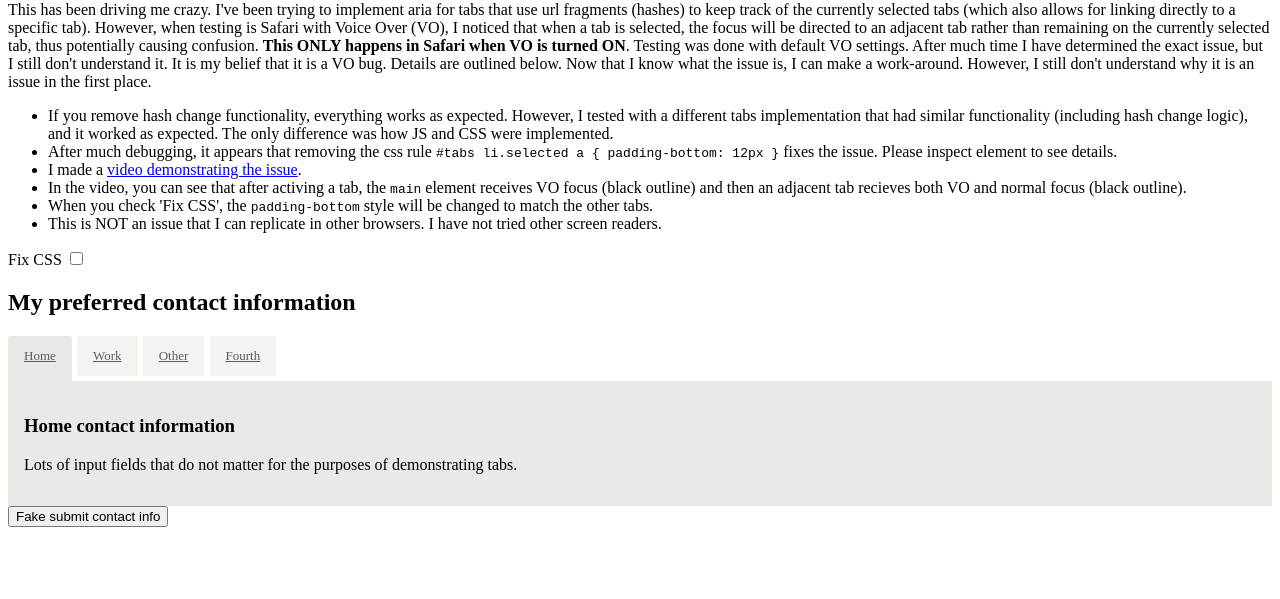
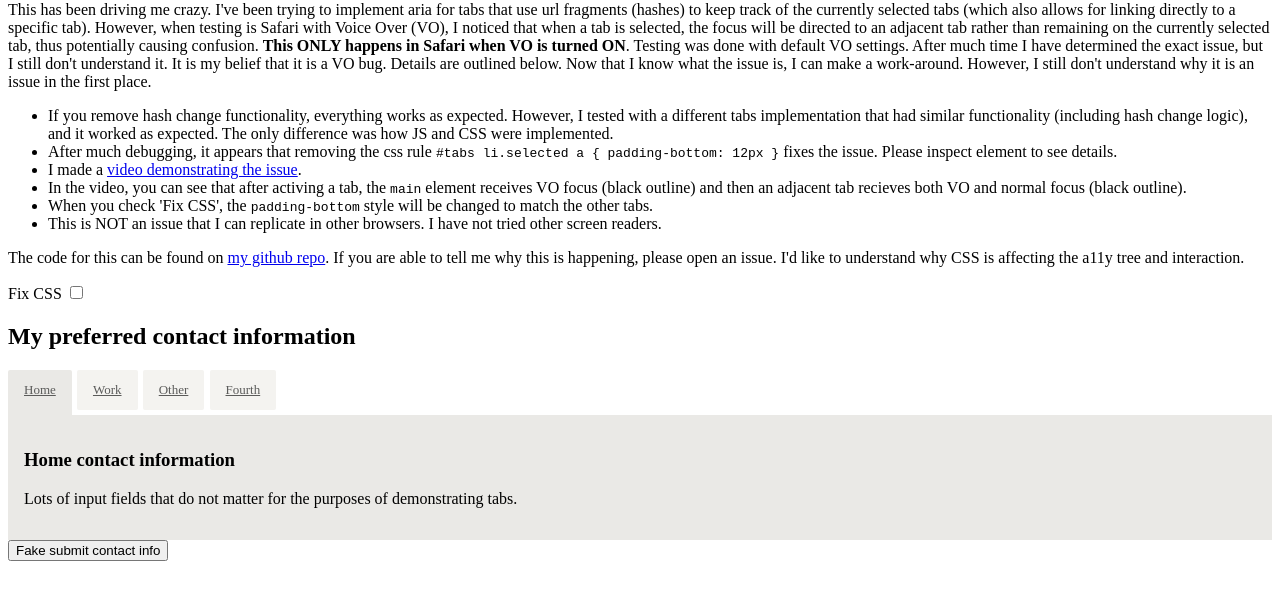
Before and after one commit to mfairchild365/aria-tabs-vo-bug, a plain HTML site: page index.html in a window 1280 px wide. Shown: the part 79-678 px from the top of the page. Drawn offline with nearby package versions, Linux system fonts and the light colour scheme.

Commit message:
add a note about code location

```diff
--- a/index.html
+++ b/index.html
@@ -368,6 +368,8 @@ $(function(){
             <li>This is NOT an issue that I can replicate in other browsers. I have not tried other screen readers.</li>
         </ul>
 
+        <p>The code for this can be found on <a href="https://github.com/mfairchild365/aria-tabs-vo-bug/blob/gh-pages/index.html">my github repo</a>. If you are able to tell me why this is happening, please open an issue. I'd like to understand why CSS is affecting the a11y tree and interaction.</p>
+
         <label>
             Fix CSS
             <input type="checkbox" id="fix">
```
